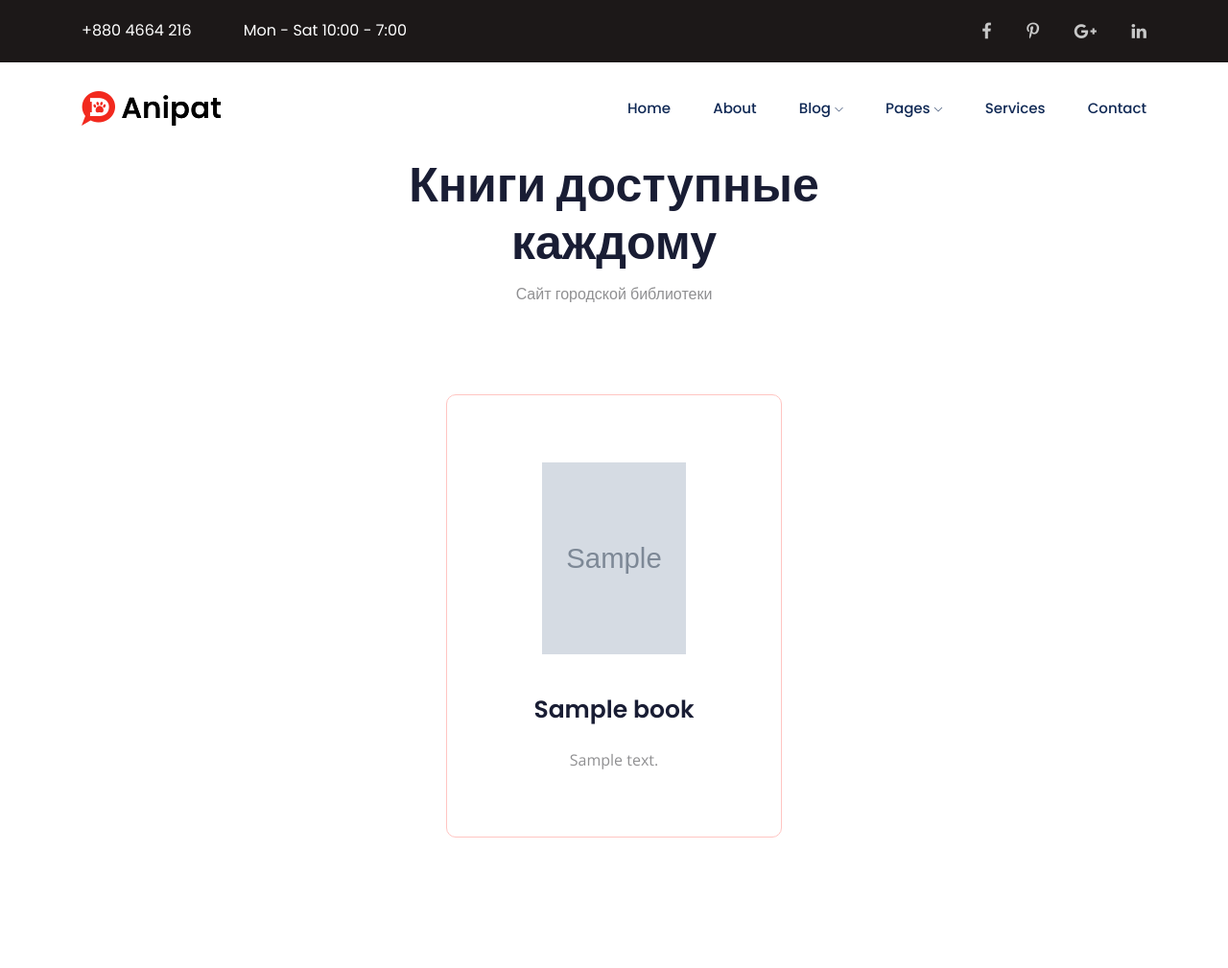
After one commit to Latyshevdp72rus/W0lFik-mvc_project_lessons_dj, a Django app: template first/app/books/templates/books/book_detail.html in a window 1280 px wide. The commit adds this page. Shown: the whole page at 96% size. Run offline with Django 4.2, Linux system fonts and the light colour scheme; the template is opened without the code that fills it: values that come from a table or form of the project are taken from there, others are empty; tables that the repository leaves empty hold one stand-in row (values such as "Sample post"); grey boxes marked "Sample" are stand-in pictures; data that the repository does not hold is empty; some libraries are stand-ins or nearby versions.

Commit message:
DZ 02.07.2022 Создайте контроллер в котором выведите все данные о книге и связной с ним таблицей издательств

```diff
--- /dev/null
+++ b/first/app/books/templates/books/book_detail.html
@@ -0,0 +1,221 @@
+{% load static %}
+<html class="no-js" lang="zxx">
+
+<head>
+    <meta charset="utf-8">
+    <meta http-equiv="x-ua-compatible" content="ie=edge">
+    <title>Animal</title>
+    <meta name="description" content="">
+    <meta name="viewport" content="width=device-width, initial-scale=1">
+
+    <!-- <link rel="manifest" href="site.webmanifest"> -->
+    <link rel="shortcut icon" type="image/x-icon" href="{% static 'img/favicon.png' %}">
+    <!-- Place favicon.ico in the root directory -->
+
+    <!-- CSS here -->
+    <link rel="stylesheet" href="{% static  'css/bootstrap.min.css' %}">
+    <link rel="stylesheet" href="{% static  'css/owl.carousel.min.css' %}">
+    <link rel="stylesheet" href="{% static  'css/magnific-popup.css' %}">
+    <link rel="stylesheet" href="{% static  'css/font-awesome.min.css' %}">
+    <link rel="stylesheet" href="{% static  'css/themify-icons.css' %}">
+    <link rel="stylesheet" href="{% static  'css/nice-select.css' %}">
+    <link rel="stylesheet" href="{% static  'css/flaticon.css' %}">
+    <link rel="stylesheet" href="{% static  'css/gijgo.css' %}">
+    <link rel="stylesheet" href="{% static  'css/animate.css' %}">
+    <link rel="stylesheet" href="{% static  'css/slicknav.css' %}">
+    <link rel="stylesheet" href="{% static  'css/style.css' %}">
+    <!-- <link rel="stylesheet" href="css/responsive.css"> -->
+</head>
+
+<body>
+    <!--[if lte IE 9]>
+            <p class="browserupgrade">You are using an <strong>outdated</strong> browser. Please <a href="https://browsehappy.com/">upgrade your browser</a> to improve your experience and security.</p>
+        <![endif]-->
+
+    <header>
+        <div class="header-area ">
+            <div class="header-top_area">
+                <div class="container">
+                    <div class="row">
+                        <div class="col-lg-6 col-md-8">
+                            <div class="short_contact_list">
+                                <ul>
+                                    <li><a href="#">+880 4664 216</a></li>
+                                    <li><a href="#">Mon - Sat 10:00 - 7:00</a></li>
+                                </ul>
+                            </div>
+                        </div>
+                        <div class="col-lg-6 col-md-4 ">
+                            <div class="social_media_links">
+                                <a href="#">
+                                    <i class="fa fa-facebook"></i>
+                                </a>
+                                <a href="#">
+                                    <i class="fa fa-pinterest-p"></i>
+                                </a>
+                                <a href="#">
+                                    <i class="fa fa-google-plus"></i>
+                                </a>
+                                <a href="#">
+                                    <i class="fa fa-linkedin"></i>
+                                </a>
+                            </div>
+                        </div>
+                    </div>
+                </div>
+            </div>
+            <div id="sticky-header" class="main-header-area">
+                <div class="container">
+                    <div class="row align-items-center">
+                        <div class="col-xl-3 col-lg-3">
+                            <div class="logo">
+                                <a href="index.html">
+                                    <img src="img/logo.png" alt="">
+                                </a>
+                            </div>
+                        </div>
+                        <div class="col-xl-9 col-lg-9">
+                            <div class="main-menu  d-none d-lg-block">
+                                <nav>
+                                    <ul id="navigation">
+                                        <li><a  href="index.html">home</a></li>
+                                        <li><a href="about.html">about</a></li>
+                                        <li><a href="#">blog <i class="ti-angle-down"></i></a>
+                                            <ul class="submenu">
+                                                <li><a href="blog.html">blog</a></li>
+                                                <li><a href="single-blog.html">single-blog</a></li>
+                                            </ul>
+                                        </li>
+                                        <li><a href="#">pages <i class="ti-angle-down"></i></a>
+                                            <ul class="submenu">
+                                                <li><a href="elements.html">elements</a></li>
+
+                                            </ul>
+                                        </li>
+                                        <li><a href="service.html">services</a></li>
+                                        <li><a href="contact.html">Contact</a></li>
+                                    </ul>
+                                </nav>
+                            </div>
+                        </div>
+                        <div class="col-12">
+                            <div class="mobile_menu d-block d-lg-none"></div>
+                        </div>
+                    </div>
+                </div>
+            </div>
+        </div>
+    </header>
+
+    <!-- service_area_start  -->
+    <div class="service_area">
+        <div class="container">
+            <div class="row justify-content-center ">
+
+                <div class="col-lg-7 col-md-10">
+                    <div class="section_title text-center mb-95">
+                        <h3>Книги доступные каждому</h3>
+                        <p>Сайт городской библиотеки</p>
+                    </div>
+                </div>
+
+            </div>
+
+  <div class="row justify-content-center">
+
+                <div class="col-lg-4 col-md-6">
+                    <div class="single_service">
+                        <div>
+                            <img src="/media/{{ book.book_img }}" class="mx-auto d-block" alt="Cinque Terre" style="height: 200px; width: 150;">
+                            </div>
+                         <div class="service_content text-center">
+                            <h3>{{ book.book_name }}</h3>
+
+
+                                <p> {{ book.description }}</p>
+
+                         </div>
+                    </div>
+
+                </div>
+        </div>
+
+
+<!--            <div class="row justify-content-center">-->
+<!--&lt;!&ndash;                  {% for book in books %}&ndash;&gt;-->
+<!--                <div class="col-lg-4 col-md-6">-->
+<!--                    <div class="single_service">-->
+
+<!--                        <div>-->
+<!--&lt;!&ndash;                            <img src="/media/{{ book.book_img }}" class="mx-auto d-block" alt="Cinque Terre" style="height: 200px; width: 150;">&ndash;&gt;-->
+<!--                            </div>-->
+<!--                         <div class="service_content text-center">-->
+<!--&lt;!&ndash;                            <h3>{{ book.book_name }}</h3>&ndash;&gt;-->
+<!--&lt;!&ndash;                             <h3>eee</h3>&ndash;&gt;-->
+<!--&lt;!&ndash;                             {% for author in book.author.all %}&ndash;&gt;-->
+<!--&lt;!&ndash;                             <p>eee</p>&ndash;&gt;-->
+<!--&lt;!&ndash;                                <p> {{author.first_name}} {{ author.last_name}}</p>&ndash;&gt;-->
+
+<!--&lt;!&ndash;                             {% endfor %}&ndash;&gt;-->
+<!--                         </div>-->
+<!--                    </div>-->
+
+<!--                </div>-->
+<!--&lt;!&ndash;        {% endfor %}&ndash;&gt;-->
+<!--        </div>-->
+     </div>
+        </div>
+    <!-- service_area_end -->
+
+
+
+    <!-- JS here -->
+    <script src="js/vendor/modernizr-3.5.0.min.js"></script>
+    <script src="js/vendor/jquery-1.12.4.min.js"></script>
+    <script src="js/popper.min.js"></script>
+    <script src="js/bootstrap.min.js"></script>
+    <script src="js/owl.carousel.min.js"></script>
+    <script src="js/isotope.pkgd.min.js"></script>
+    <script src="js/ajax-form.js"></script>
+    <script src="js/waypoints.min.js"></script>
+    <script src="js/jquery.counterup.min.js"></script>
+    <script src="js/imagesloaded.pkgd.min.js"></script>
+    <script src="js/scrollIt.js"></script>
+    <script src="js/jquery.scrollUp.min.js"></script>
+    <script src="js/wow.min.js"></script>
+    <script src="js/nice-select.min.js"></script>
+    <script src="js/jquery.slicknav.min.js"></script>
+    <script src="js/jquery.magnific-popup.min.js"></script>
+    <script src="js/plugins.js"></script>
+    <script src="js/gijgo.min.js"></script>
+
+    <!--contact js-->
+    <script src="js/contact.js"></script>
+    <script src="js/jquery.ajaxchimp.min.js"></script>
+    <script src="js/jquery.form.js"></script>
+    <script src="js/jquery.validate.min.js"></script>
+    <script src="js/mail-script.js"></script>
+
+    <script src="js/main.js"></script>
+    <script>
+        $('#datepicker').datepicker({
+            iconsLibrary: 'fontawesome',
+            disableDaysOfWeek: [0, 0],
+        //     icons: {
+        //      rightIcon: '<span class="fa fa-caret-down"></span>'
+        //  }
+        });
+        $('#datepicker2').datepicker({
+            iconsLibrary: 'fontawesome',
+            icons: {
+             rightIcon: '<span class="fa fa-caret-down"></span>'
+         }
+
+        });
+        var timepicker = $('#timepicker').timepicker({
+         format: 'HH.MM'
+     });
+    </script>
+</body>
+
+</html>
--- a/first/app/books/templates/books/index.html
+++ b/first/app/books/templates/books/book_list.html
@@ -116,6 +116,7 @@
                     <div class="section_title text-center mb-95">
                         <h3>Книги доступные каждому</h3>
                         <p>Сайт городской библиотеки</p>
+                         <h3>{{ book.book_name }}</h3>
                     </div>
                 </div>
 
--- a/first/app/books/urls.py
+++ b/first/app/books/urls.py
@@ -1,9 +1,9 @@
 from django.urls import path
-
-from app.books.views import get_books_list, get_book
-
+from app.books.views import BooksDetail,BookList
 urlpatterns = [
-    path('', get_books_list),
-    path('<int:id_book>', get_book),
+    # path('', get_books_list),
+    path('', BookList.as_view()),
+    path('<int:pk>', BooksDetail.as_view()),
+    # path('<int:id_book>', get_book),
 
 ]
```
Also changed, not shown: first/app/books/templates/books/all_books.html (added, +17 -0 lines), first/app/books/views.py (+109 -62 lines), first/media/media/22/07/09/07d680da84c86c531995e558aef105.jpg (added), first/media/media/22/07/09/content.jpg (added).
